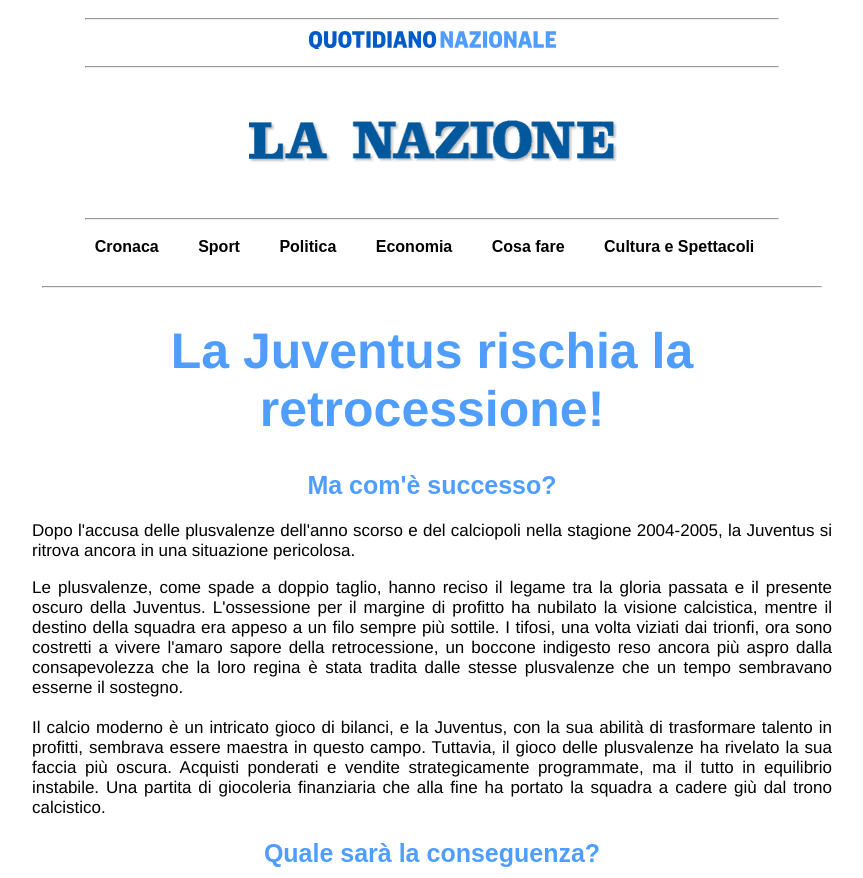
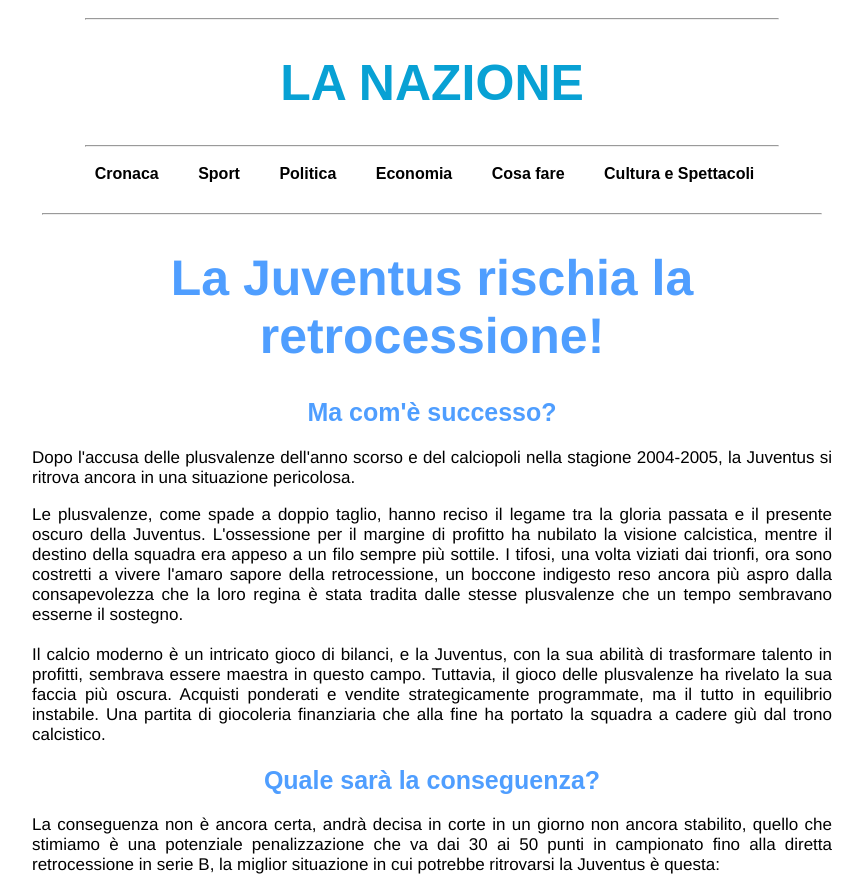
Before and after one commit to brusco8099/liceoredi, a plain HTML site: page index.html in a window 1280 px wide. Shown: the top 878 px of the page, without its empty margins (208-1071 px from the left). Drawn offline with Linux system fonts and the light colour scheme.

Commit message:
Update index.html

```diff
--- a/index.html
+++ b/index.html
@@ -153,12 +153,8 @@
     <header>
         <div>
         <hr>
-        <div class="quotidiano">
-        <img src="./lanazione.png">
-        </div>
-        <hr>
         <h1 id="titolo">
-            <img src="./Logo_La_Nazione.gif">
+            LA NAZIONE
         </h1>
         <hr>
         <nav>
```
